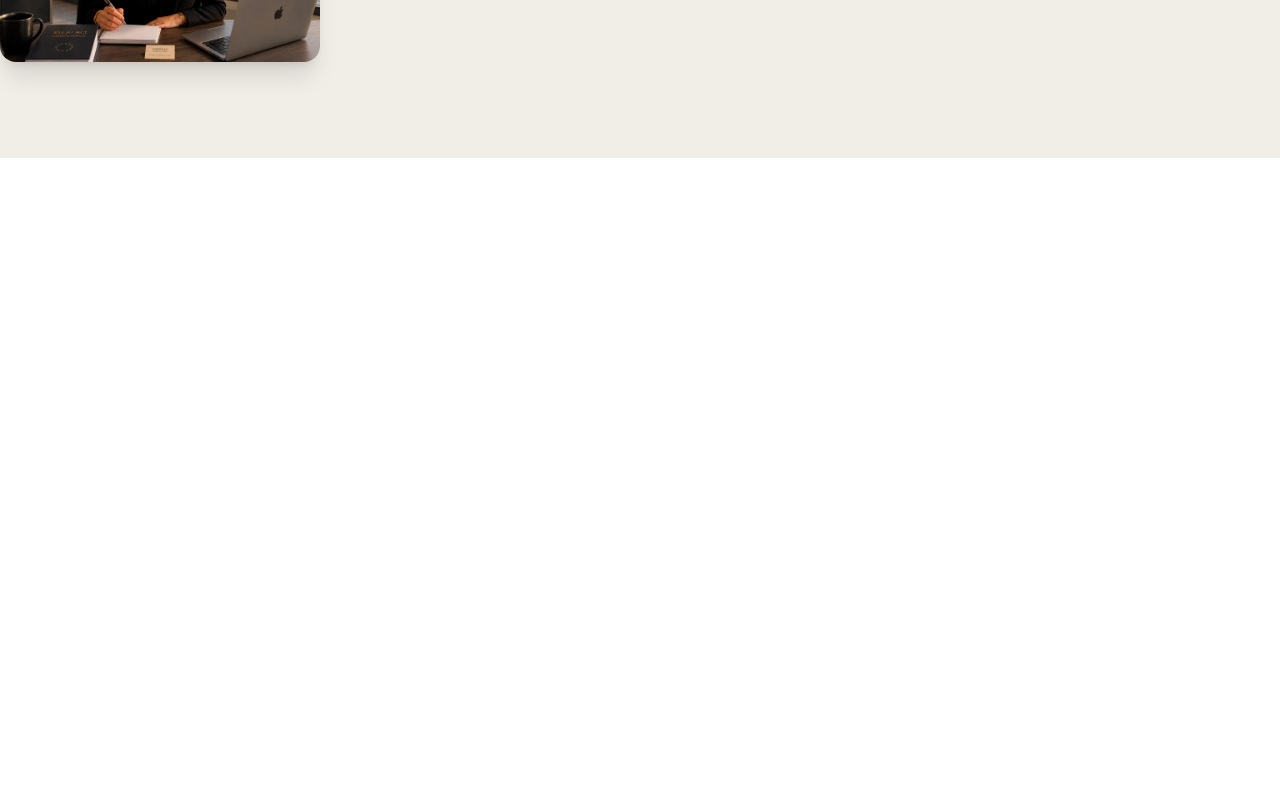
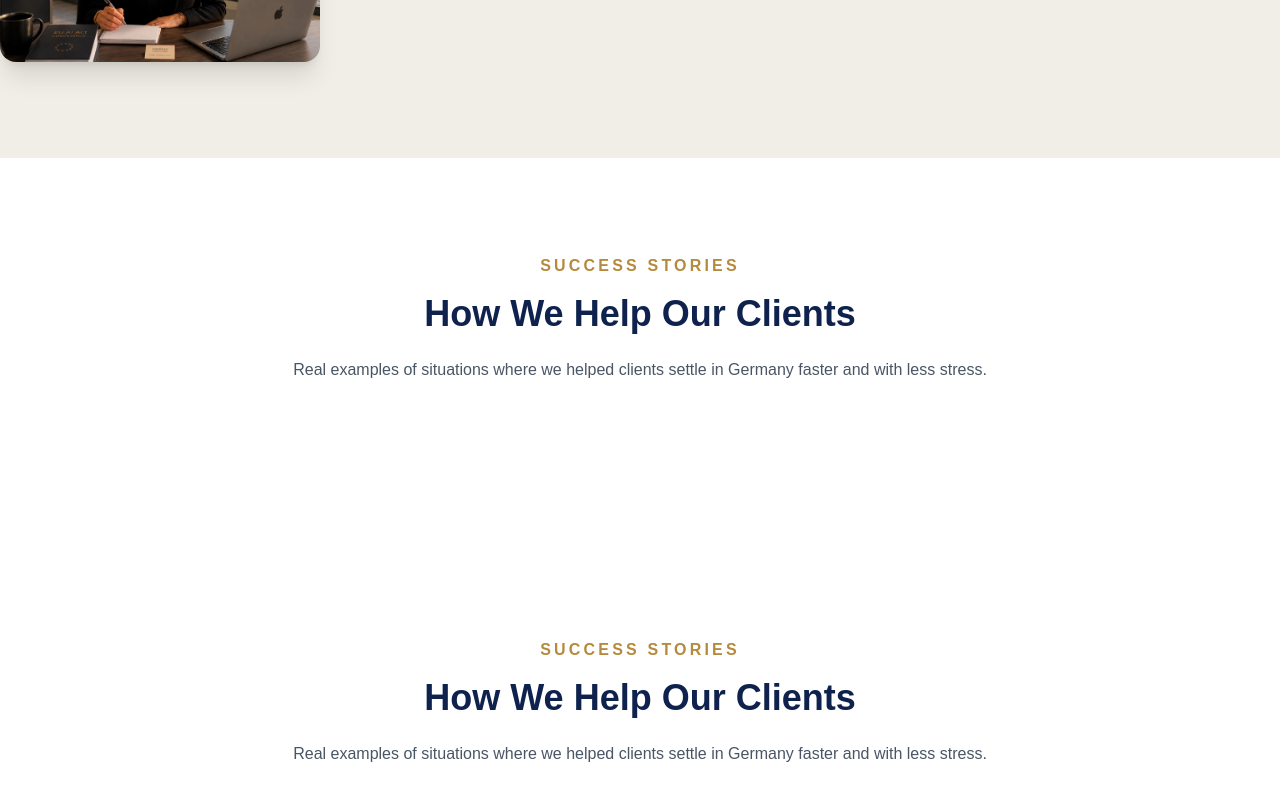
Before and after one commit to Nordweg-consulting/nordweg-consulting, a Next.js app: page / in a window 1280 px wide. Shown: the part 2552-3352 px from the top of the page. Before the commit the page ends 2710 px from the top, so only its background shows below. Built offline with nearby package versions, Linux system fonts and the light colour scheme.

Commit message:
add success stories section

```diff
--- a/app/page.tsx
+++ b/app/page.tsx
@@ -297,6 +297,48 @@ backgroundPosition: "center",
 </div>
     </div>
       </section>
+      <section className="bg-white py-24">
+  <div className="mx-auto max-w-7xl px-6">
+    <div className="text-center">
+      <p className="font-semibold tracking-[0.2em] text-[#b68a3c]">
+        SUCCESS STORIES
+      </p>
+
+      <h3 className="mt-4 text-4xl font-bold">
+        How We Help Our Clients
+      </h3>
+
+      <p className="mx-auto mt-6 max-w-3xl text-gray-600">
+        Real examples of situations where we helped clients settle in Germany faster and with less stress.
+      </p>
+    </div>
+
+    <div className="mt-16 grid gap-8 md:grid-cols-2 xl:grid-cols-3">
+    </div>
+
+  </div>
+</section>
+<section className="bg-white py-24">
+  <div className="mx-auto max-w-7xl px-6">
+    <div className="text-center">
+      <p className="font-semibold tracking-[0.2em] text-[#b68a3c]">
+        SUCCESS STORIES
+      </p>
+
+      <h3 className="mt-4 text-4xl font-bold">
+        How We Help Our Clients
+      </h3>
+
+      <p className="mx-auto mt-6 max-w-3xl text-gray-600">
+        Real examples of situations where we helped clients settle in Germany faster and with less stress.
+      </p>
+    </div>
+
+    <div className="mt-16 grid gap-8 md:grid-cols-2 xl:grid-cols-3">
+    </div>
+
+  </div>
+</section>
     <a
   href="https://wa.me/4916094794282"
   target="_blank"
```
